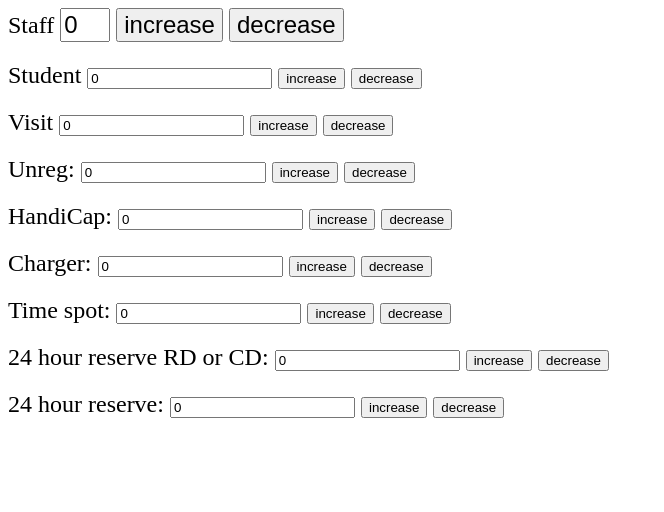
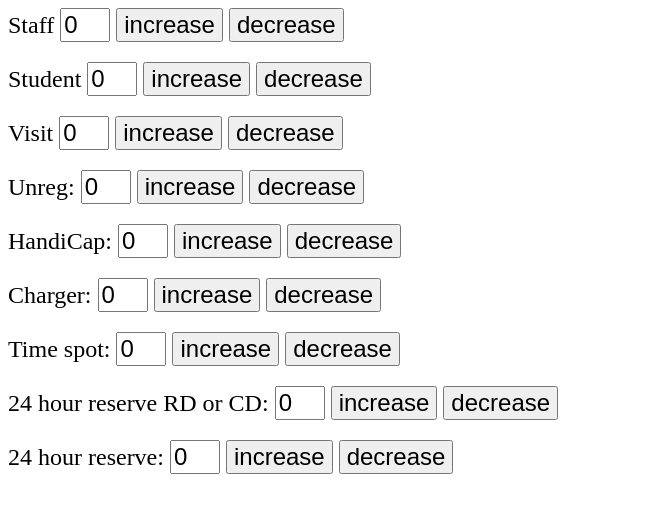
Before and after one commit to Person284/parking_help, a plain HTML site: page index.html in a window 1280 px wide. Shown: the whole page, without its empty margins (0-664 px from the left). Drawn offline with Linux system fonts and the light colour scheme.

Commit message:
Update index.html

```diff
--- a/index.html
+++ b/index.html
@@ -12,54 +12,54 @@
 
   <div style="display: inline-block; font-size: 1.5em;">
 Student
-  <input type="number" value="0">
-  <button onclick="incre(this)">increase</button>
-  <button onclick="decre(this)">decrease</button>
+    <input type="number" value="0" style="font-size: 1em; width: 50px;">
+  <button onclick="incre(this)" style="font-size: 1em;">increase</button>
+  <button onclick="decre(this)" style="font-size: 1em;">decrease</button>
 </div>
 
   <div style="display: inline-block; font-size: 1.5em;">
   Visit
-  <input type="number" value="0">
-  <button onclick="incre(this)">increase</button>
-  <button onclick="decre(this)">decrease</button>
+    <input type="number" value="0" style="font-size: 1em; width: 50px;">
+  <button onclick="incre(this)" style="font-size: 1em;">increase</button>
+  <button onclick="decre(this)" style="font-size: 1em;">decrease</button>
 
 </div>
 
   <div style="display: inline-block; font-size: 1.5em;">
   Unreg:
-  <input type="number" value="0">
-  <button onclick="incre(this)">increase</button>
-  <button onclick="decre(this)">decrease</button>
+    <input type="number" value="0" style="font-size: 1em; width: 50px;">
+  <button onclick="incre(this)" style="font-size: 1em;">increase</button>
+  <button onclick="decre(this)" style="font-size: 1em;">decrease</button>
 </div>
   <div style="display: inline-block; font-size: 1.5em;">
   HandiCap:
-  <input type="number" value="0">
-  <button onclick="incre(this)">increase</button>
-  <button onclick="decre(this)">decrease</button>
+    <input type="number" value="0" style="font-size: 1em; width: 50px;">
+  <button onclick="incre(this)" style="font-size: 1em;">increase</button>
+  <button onclick="decre(this)" style="font-size: 1em;">decrease</button>
 </div>
   <div style="display: inline-block; font-size: 1.5em;">
   Charger:
-  <input type="number" value="0">
-  <button onclick="incre(this)">increase</button>
-  <button onclick="decre(this)">decrease</button>
+    <input type="number" value="0" style="font-size: 1em; width: 50px;">
+  <button onclick="incre(this)" style="font-size: 1em;">increase</button>
+  <button onclick="decre(this)" style="font-size: 1em;">decrease</button>
 </div>
   <div style="display: inline-block; font-size: 1.5em;">
   Time spot:
-  <input type="number" value="0">
-  <button onclick="incre(this)">increase</button>
-  <button onclick="decre(this)">decrease</button>
+    <input type="number" value="0" style="font-size: 1em; width: 50px;">
+  <button onclick="incre(this)" style="font-size: 1em;">increase</button>
+  <button onclick="decre(this)" style="font-size: 1em;">decrease</button>
 </div>
   <div style="display: inline-block; font-size: 1.5em;">
   24 hour reserve RD or CD:
-  <input type="number" value="0">
-  <button onclick="incre(this)">increase</button>
-  <button onclick="decre(this)">decrease</button>
+    <input type="number" value="0" style="font-size: 1em; width: 50px;">
+  <button onclick="incre(this)" style="font-size: 1em;">increase</button>
+  <button onclick="decre(this)" style="font-size: 1em;">decrease</button>
 </div>
   <div style="display: inline-block; font-size: 1.5em;">
   24 hour reserve:
-  <input type="number" value="0">
-  <button onclick="incre(this)">increase</button>
-  <button onclick="decre(this)">decrease</button>
+    <input type="number" value="0" style="font-size: 1em; width: 50px;">
+  <button onclick="incre(this)" style="font-size: 1em;">increase</button>
+  <button onclick="decre(this)" style="font-size: 1em;">decrease</button>
 </div>
 
 </div>
```
